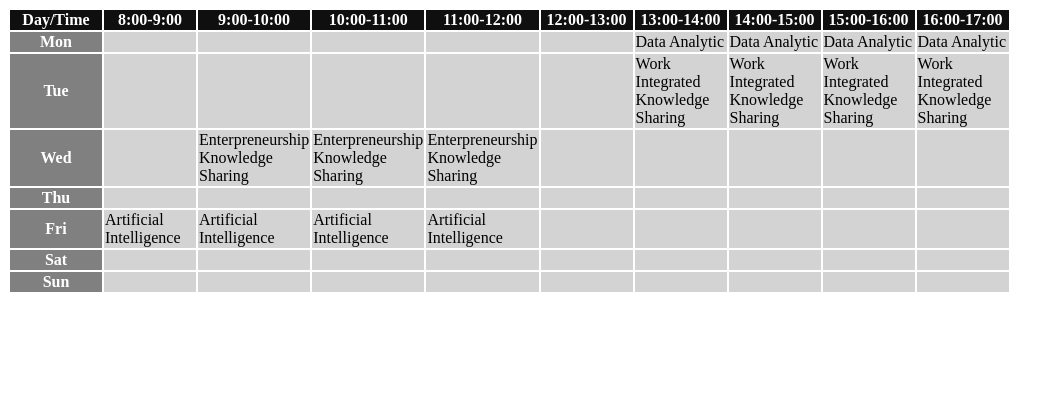
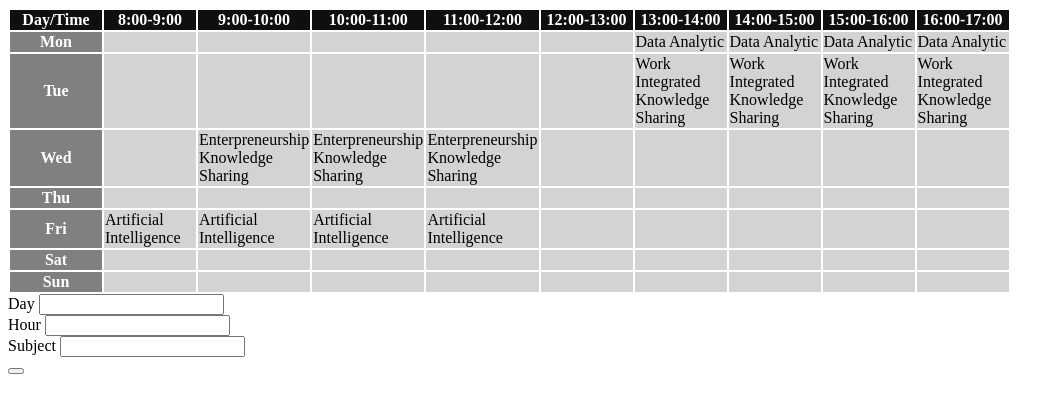
Before and after one commit to matchaaa7/WebPro2567-2, a PHP site: page / in a window 1280 px wide. Shown: the top 413 px of the page, without its empty margins (0-1064 px from the left). Run offline with PHP 8.4, Linux system fonts and the light colour scheme.

Commit message:
lab04 edit

```diff
--- a/lab04/index.php
+++ b/lab04/index.php
@@ -1,4 +1,5 @@
 <?php
+
 $classRoomData = [
         "Mon" => [
         13 => "Data Analytic",
@@ -29,6 +30,13 @@ $classRoomData = [
         "Sat" => [],
         "Sun" => []
 ];
+if (!empty($_POST['day'])) {
+    $day = $_POST['day'];
+    $hour = $_POST['hour'];
+    $subject = $_POST['subject'];
+
+    $classRoomData[$day][$hour] = $subject;
+}
 ?>
 
 <!DOCTYPE html>
@@ -104,5 +112,23 @@ $classRoomData = [
             <?php } ?>
     </tbody>
             </table>
+
+            <form action="" method="POST">
+            <div>
+                    <label for="">Day</label>
+                    <input type="text" name = "day">
+                </div>
+                <div>
+                    <label for="">Hour</label>
+                    <input type="number" name = "hour">
+                </div>
+                <div>
+                    <label for="">Subject</label>
+                    <input type="text" name = "subject">
+                </div>
+                <div>
+                    <button></button>
+                </div>
+            </form>
 </body>
 </html>
```
